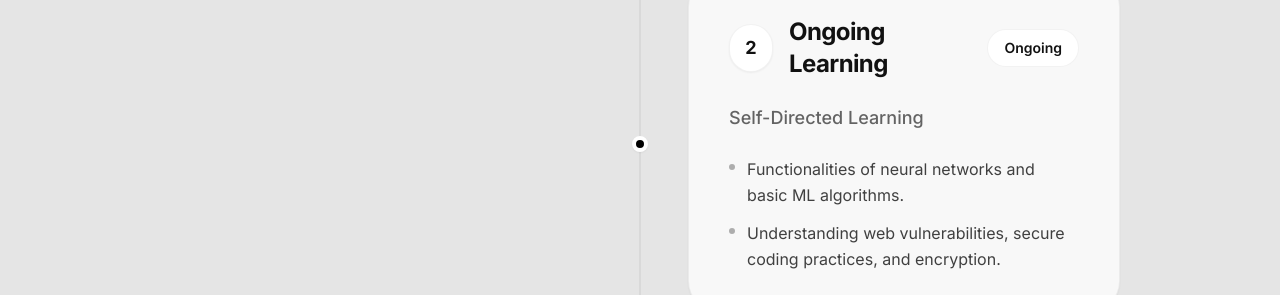
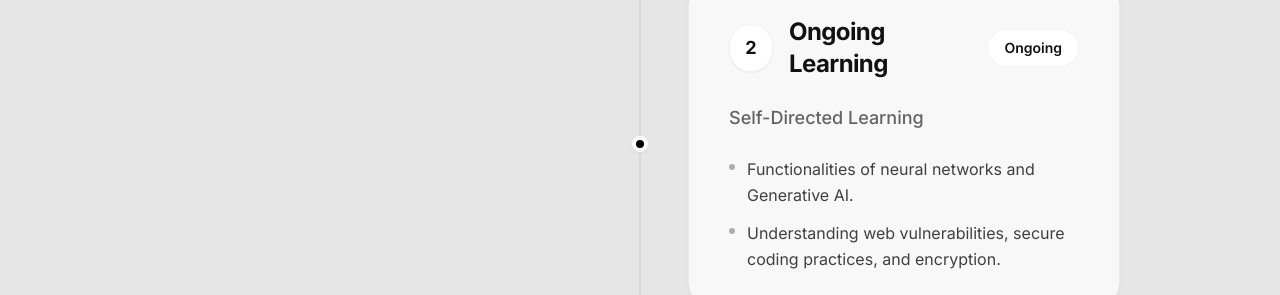
Before and after one commit to chanaka-devx/chanaka-devx.github.io, a React (Vite) app: page / in a window 1280 px wide. Shown: the part 4169-4464 px from the top of the page. Built offline with nearby package versions, Linux system fonts and the light colour scheme.

Commit message:
Education updated

```diff
--- a/src/components/Education.tsx
+++ b/src/components/Education.tsx
@@ -11,7 +11,7 @@ const education = [
     institution: "Self-Directed Learning",
     degree: "Ongoing Learning",
     period: "Ongoing",
-    details: ["Functionalities of neural networks and basic ML algorithms.", "Understanding web vulnerabilities, secure coding practices, and encryption."]
+    details: ["Functionalities of neural networks and Generative AI.", "Understanding web vulnerabilities, secure coding practices, and encryption."]
   }
 ];
 
```
